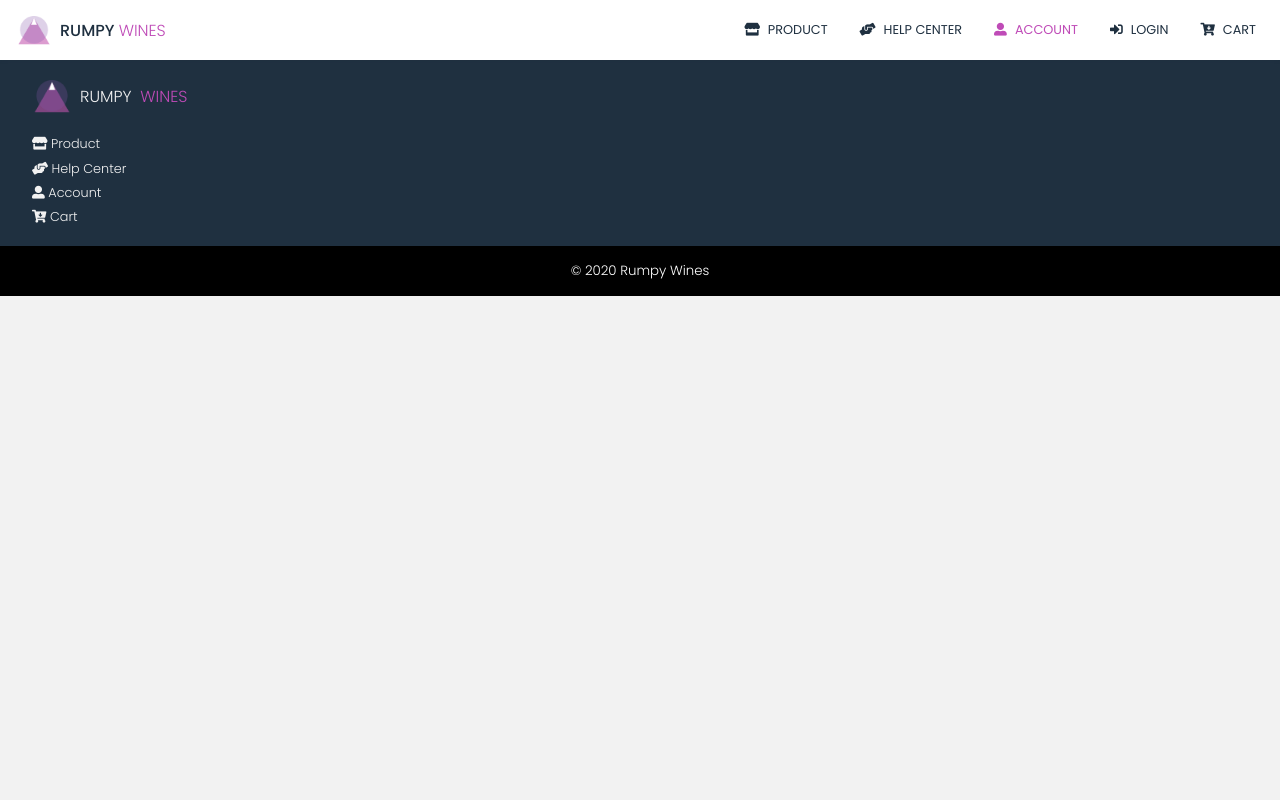
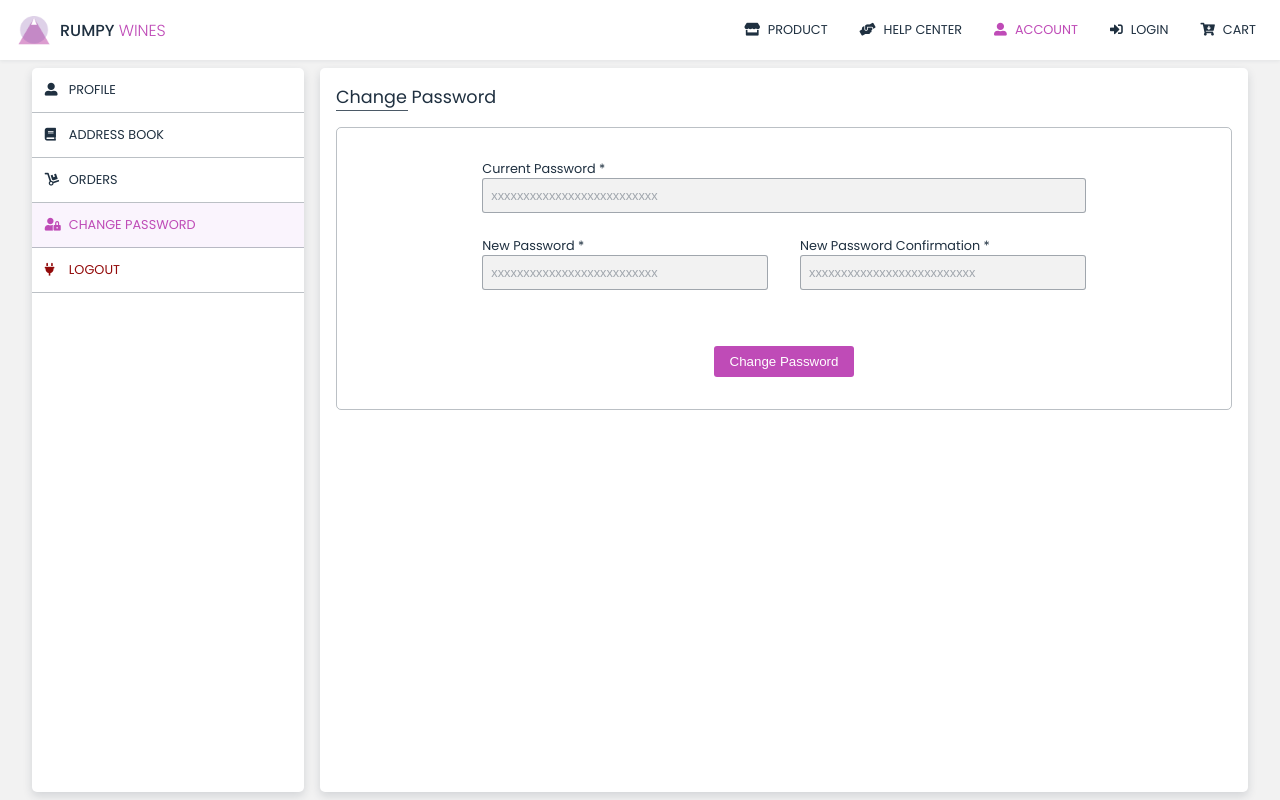
Before and after one commit to Rumpy-Wines/nuxt-client-2.0, a Nuxt app: page /account/change-password in a window 1280 px wide. Built offline with nearby package versions, Linux system fonts and the light colour scheme.

Commit message:
Completed the change password section

```diff
--- a/components/Sidebar.vue
+++ b/components/Sidebar.vue
@@ -10,10 +10,10 @@
 		  <div class="nav" :class="{active: $nuxt.$route.path == '/account/address-book'}" @click="goToPage('/account/address-book')">
 			  <i class="fas fa-book"></i><span class="text">Address Book</span>
 		  </div>
-		  <div class="nav">
+		  <div class="nav" :class="{active: $nuxt.$route.path == '/account/orders'}" @click="goToPage('/account/orders')">
 			  <i class="fas fa-dolly"></i><span class="text">Orders</span>
 		  </div>
-		  <div class="nav">
+		  <div class="nav" :class="{active: $nuxt.$route.path == '/account/change-password'}" @click="goToPage('/account/change-password')">
 			  <i class="fas fa-user-lock"></i><span class="text">Change Password</span>
 		  </div>
 		  <div class="nav logout">
--- a/layouts/account.vue
+++ b/layouts/account.vue
@@ -28,14 +28,14 @@ export default {
 
 	#account-layout-content {
 		height: calc(var(--viewport-height) - #{$navbar-height});
-		padding: 1rem 2rem;
+		padding: 0.5rem 2rem;
 		display: grid;
 		grid-template-columns: auto 1fr;
 		gap: 1rem;
 		overflow: hidden;
 
 		@include media('<=desktop') {
-			padding: 1rem;
+			padding: 0.5rem 1rem;
 		}
 
 		@include media('<=tablet'){
--- a/nuxt.config.js
+++ b/nuxt.config.js
@@ -1,8 +1,8 @@
 export default {
-    // server: {
-    //     host: '0.0.0.0',
-    //     port: '4000'
-    // },
+    server: {
+        host: '0.0.0.0',
+        port: '4000'
+    },
     // Global page headers (https://go.nuxtjs.dev/config-head)
     head: {
         title: 'rumpy',
--- a/pages/account/address-book.vue
+++ b/pages/account/address-book.vue
@@ -1,5 +1,9 @@
 <template>
   <div class="">
+    <div class="mini-heading heading-light">
+      <span>Address Book</span>
+      <div class="underline"></div>
+    </div>
     <create-edit-address-modal
       v-if="showCreateEditAddressModal"
       @modal-close="showCreateEditAddressModal = false"
--- /dev/null
+++ b/pages/account/change-password.vue
@@ -0,0 +1,128 @@
+<template>
+  <div id="change-password-page">
+    <div class="mini-heading heading-light">
+      <span>Change Password</span>
+      <div class="underline"></div>
+    </div>
+    <div class="form-container">
+      <form action="" class="form">
+        <div class="input-group">
+          <label class="form-label" for="">Current Password *</label>
+          <input
+            type="password"
+            class="form-control"
+            placeholder="xxxxxxxxxxxxxxxxxxxxxxxxxx"
+          />
+        </div>
+        <div class="form-group">
+          <div class="input-group">
+            <label class="form-label" for="">New Password *</label>
+            <input
+              type="password"
+              class="form-control"
+              placeholder="xxxxxxxxxxxxxxxxxxxxxxxxxx"
+            />
+          </div>
+          <div class="input-group">
+            <label class="form-label" for="">New Password Confirmation *</label>
+            <input
+              type="password"
+              class="form-control"
+              placeholder="xxxxxxxxxxxxxxxxxxxxxxxxxx"
+            />
+          </div>
+        </div>
+        <div class="submit-button-container">
+          <button class="submit-button">Change Password</button>
+        </div>
+      </form>
+    </div>
+  </div>
+</template>
+<script lang="ts">
+import { Vue, Component, Prop } from "vue-property-decorator";
+
+@Component({
+  layout: "account",
+})
+export default class ChangePasswordPage extends Vue {
+  goToPage(path: string) {
+    if (this.$nuxt.$route.fullPath == path) return;
+
+    this.$nuxt.$router.push(path);
+  }
+}
+</script>
+
+<style lang="scss" scoped>
+@import "~assets/styles/variables";
+@import "~assets/styles/include-media";
+
+#change-password-page {
+  .form-container {
+    border: 1px solid rgba($dark, 0.3);
+    border-radius: 5px;
+    display: flex;
+    align-items: center;
+    justify-content: center;
+    padding-left: 1rem;
+    padding-right: 1rem;
+    .form {
+      margin-top: 2rem;
+      margin-bottom: 2rem;
+      min-width: 70%;
+      @include media("<=425px") {
+        width: 100%;
+      }
+      .form-group {
+        display: grid;
+        grid-template-columns: 1fr 1fr;
+        gap: 2rem;
+        @include media("<=600px") {
+          grid-template-columns: 1fr;
+          gap: 0;
+        }
+      }
+      .input-group {
+        display: flex;
+        flex-direction: column;
+        margin-bottom: 1.5rem;
+
+        &:last-child {
+          margin-bottom: 0.5rem;
+        }
+      }
+      .form-control {
+        width: 100%;
+        height: 35px;
+        border: 1px solid rgba($dark, 0.39);
+        border-radius: 3px;
+        background: $back-color;
+        padding-left: 0.5rem;
+        padding-right: 0.5rem;
+        font-size: 0.8rem;
+
+        &::placeholder {
+          color: #A0A6AD;
+        }
+      }
+      .form-label {
+        font-size: 0.8rem;
+      }
+
+      .submit-button-container {
+        margin-top: 2rem;
+        display: flex;
+        justify-content: center;
+        .submit-button {
+          color: white;
+          background: $accent-1;
+          padding: 0.5rem 1rem;
+          border: none;
+          border-radius: 3px;
+        }
+      }
+    }
+  }
+}
+</style>
--- /dev/null
+++ b/pages/account/orders.vue
@@ -0,0 +1,17 @@
+<template>
+	<div>This is the orders page</div>
+</template>
+<script lang="ts">
+import { Vue, Component, Prop } from "vue-property-decorator";
+
+@Component({
+  layout: "account",
+})
+export default class OrdersPage extends Vue {
+  goToPage(path: string) {
+    if (this.$nuxt.$route.fullPath == path) return;
+
+    this.$nuxt.$router.push(path);
+  }
+}
+</script>
```
